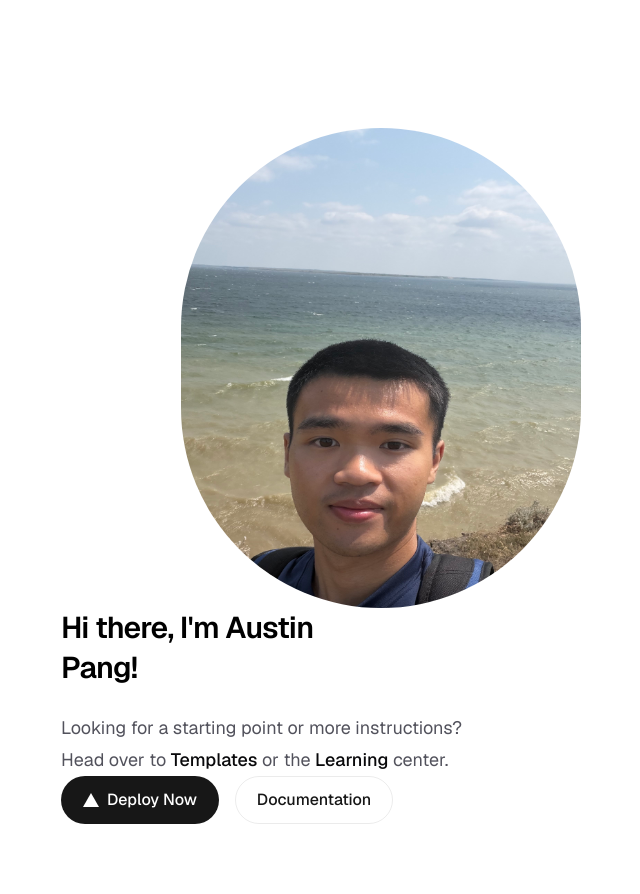
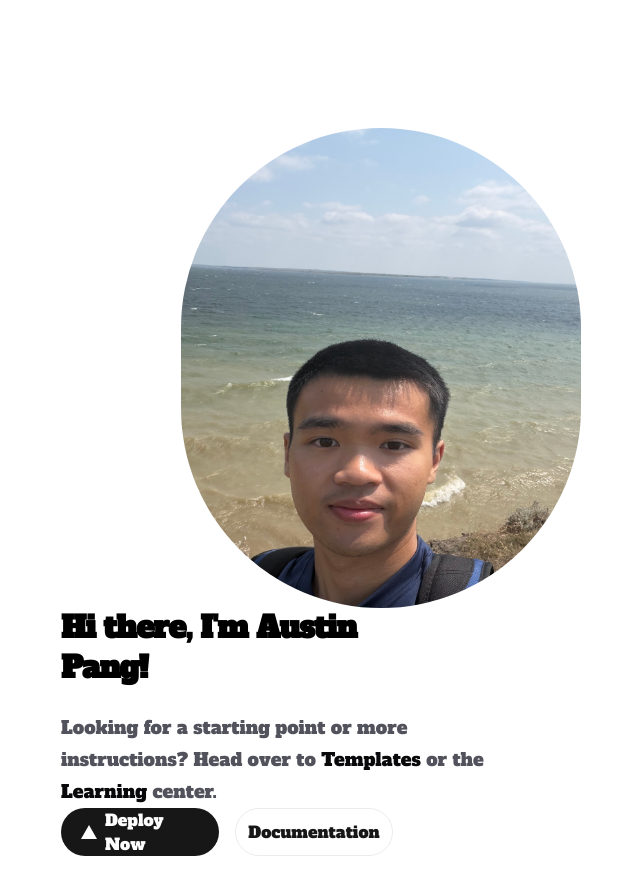
Before and after one commit to 4us9/personal-website, a Next.js app: page / in a window 1280 px wide. Shown: the top 894 px of the page, without its empty margins (259-899 px from the left). Built offline with nearby package versions, Linux system fonts and the light colour scheme.

Commit message:
app/page.tsx: imported fonts after trial and error.

```diff
--- a/app/page.tsx
+++ b/app/page.tsx
@@ -1,9 +1,18 @@
 import Image from "next/image";
+
+import { Alfa_Slab_One } from 'next/font/google';
+
+const alfa = Alfa_Slab_One({
+  weight: '400',
+  subsets:['latin'],
+  variable: '--alfa'
+});
+
 
 export default function Home() {
   return (
-    <div className="flex flex-col flex-1 items-center justify-center bg-zinc-50 font-sans dark:bg-black">
-      <main className="flex flex-1 w-full max-w-3xl flex-col items-center justify-between py-32 px-16 bg-white dark:bg-black sm:items-start">
+    <div className={`${alfa.className} flex flex-col flex-1 items-center justify-center bg-zinc-50 font-sans dark:bg-black`}>
+      <main className=" flex flex-1 w-full max-w-3xl flex-col items-center justify-between py-32 px-16 bg-white dark:bg-black sm:items-start">
         <Image
           className="w-100 h-120 rounded-full mx-auto flex justify-center"
           src="/landing_page.jpeg"
```
